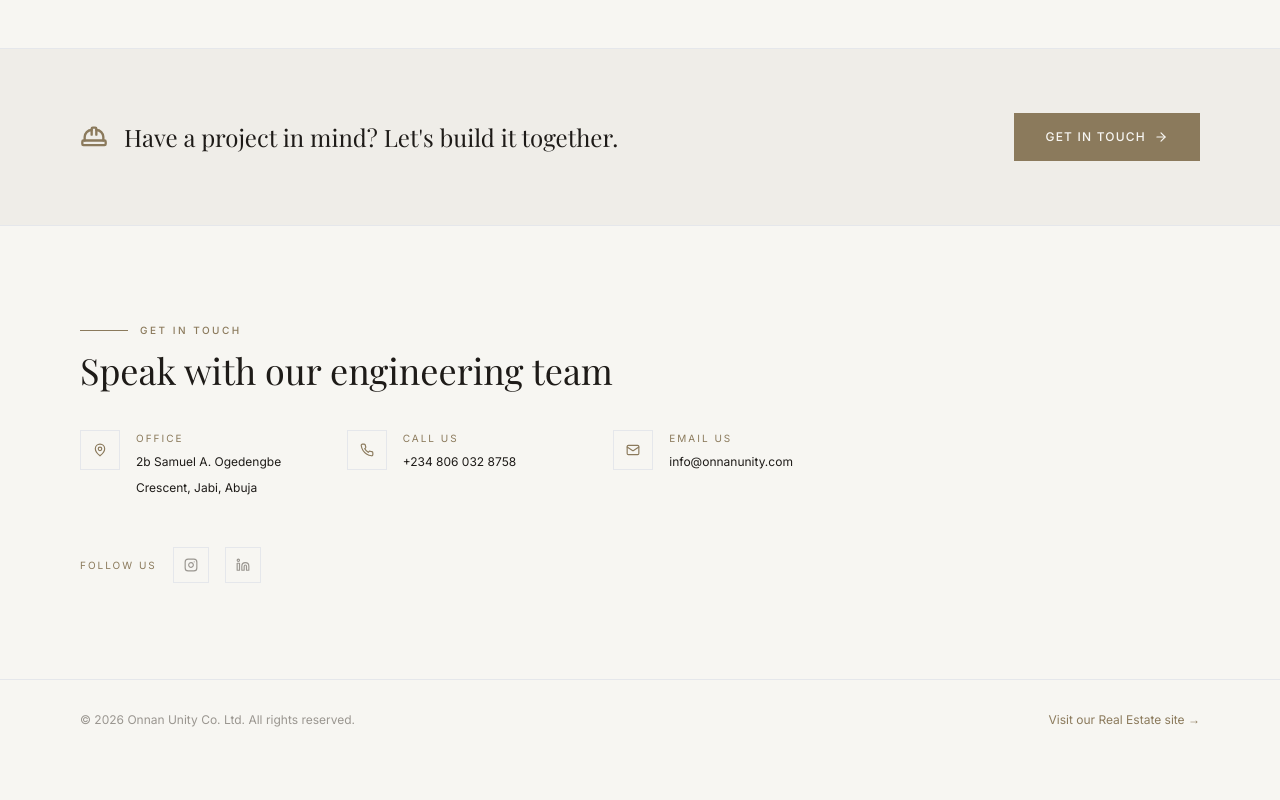
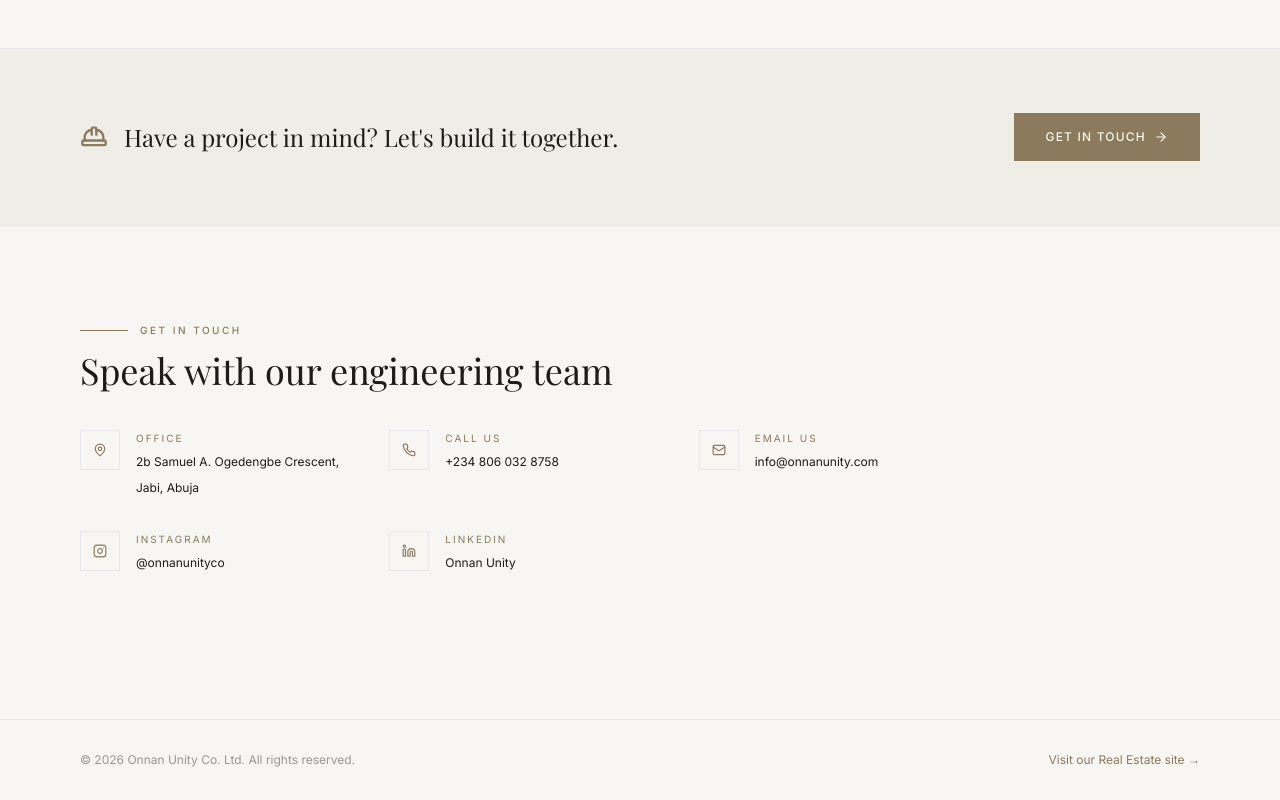
Before and after one commit to nomsou/onnanunity, a Next.js app: page /engineering-services in a window 1280 px wide. Shown: the part 1974-2774 px from the top of the page. Before the commit the page ends 2734 px from the top, so only its background shows below. Built offline with nearby package versions, Linux system fonts and the light colour scheme; a web font is replaced by a local one.

Commit message:
updated engineering contact page

```diff
--- a/app/engineering-services/page.tsx
+++ b/app/engineering-services/page.tsx
@@ -254,7 +254,7 @@
             </p>
           </div>
           <a
-            href="https://www.instagram.com/onnanunityco"
+            href="#contact"
             className="inline-flex items-center gap-2 bg-luxury-gold text-luxury-charcoal font-sans font-medium tracking-widest uppercase text-xs px-8 py-4 hover:bg-luxury-gold2 transition-all duration-300 shrink-0"
           >
             Get In Touch
@@ -278,7 +278,7 @@
           Speak with our engineering team
         </h2>
 
-        <div className="grid grid-cols-1 sm:grid-cols-3 gap-8 max-w-3xl mb-12">
+        <div className="grid grid-cols-1 sm:grid-cols-2 lg:grid-cols-3 gap-8 max-w-4xl mb-12">
           <div className="eng-contact-reveal flex items-start gap-4">
             <div className="w-10 h-10 border border-border-custom/60 flex items-center justify-center text-luxury-gold shrink-0">
               <MapPin size={14} />
@@ -309,45 +309,65 @@
             </div>
           </div>
           <div className="eng-contact-reveal flex items-start gap-4">
-            <div className="w-10 h-10 border border-border-custom/60 flex items-center justify-center text-luxury-gold shrink-0">
+            <Link
+              href="mailto:info@onnanunity.com"
+              className="flex items-start gap-4 text-luxury-muted hover:text-luxury-gold transition-colors duration-300 group"
+            >
+              <div className="w-10 h-10 border border-border-custom/60 flex items-center justify-center text-luxury-gold shrink-0 group-hover:border-luxury-gold transition-colors">
                 <Mail size={14} />
               </div>
               <div>
                 <p className="text-[10px] uppercase tracking-[0.2em] text-luxury-gold mb-0.5">
                   Email Us
                 </p>
-              <a
-                href="mailto:info@onnanunity.com"
-                className="font-sans text-xs text-luxury-cream hover:text-luxury-gold transition-colors"
-              >
+                <span className="font-sans text-xs text-luxury-cream group-hover:text-luxury-gold transition-colors">
                   info@onnanunity.com
-              </a>
+                </span>
               </div>
+            </Link>
           </div>
-        </div>
-
-        <div className="eng-contact-reveal flex items-center gap-4">
-          <p className="text-[10px] uppercase tracking-[0.2em] text-luxury-gold">
-            Follow Us
-          </p>
-          <a
+          <div className="eng-contact-reveal flex items-start gap-4">
+            <Link
               href="https://www.instagram.com/onnanunityco"
               target="_blank"
               rel="noopener noreferrer"
-            className="w-9 h-9 border border-border-custom/60 flex items-center justify-center text-luxury-muted hover:text-luxury-gold hover:border-luxury-gold transition-colors duration-300"
+              className="flex items-start gap-4 text-luxury-muted hover:text-luxury-gold transition-colors duration-300 group"
               aria-label="Onnan Unity on Instagram"
             >
+              <div className="w-10 h-10 border border-border-custom/60 flex items-center justify-center text-luxury-gold shrink-0 group-hover:border-luxury-gold transition-colors">
                 <Instagram size={14} />
-          </a>
-          <a
+              </div>
+              <div>
+                <p className="text-[10px] uppercase tracking-[0.2em] text-luxury-gold mb-0.5">
+                  Instagram
+                </p>
+                <span className="font-sans text-xs text-luxury-cream group-hover:text-luxury-gold transition-colors">
+                  @onnanunityco
+                </span>
+              </div>
+            </Link>
+          </div>
+          <div className="eng-contact-reveal flex items-start gap-4">
+            <Link
               href="https://www.linkedin.com/company/onnan-unity-company-limited/"
               target="_blank"
               rel="noopener noreferrer"
-            className="w-9 h-9 border border-border-custom/60 flex items-center justify-center text-luxury-muted hover:text-luxury-gold hover:border-luxury-gold transition-colors duration-300"
+              className="flex items-start gap-4 text-luxury-muted hover:text-luxury-gold transition-colors duration-300 group"
               aria-label="Onnan Unity on LinkedIn"
             >
+              <div className="w-10 h-10 border border-border-custom/60 flex items-center justify-center text-luxury-gold shrink-0 group-hover:border-luxury-gold transition-colors">
                 <Linkedin size={14} />
-          </a>
+              </div>
+              <div>
+                <p className="text-[10px] uppercase tracking-[0.2em] text-luxury-gold mb-0.5">
+                  LinkedIn
+                </p>
+                <span className="font-sans text-xs text-luxury-cream group-hover:text-luxury-gold transition-colors">
+                  Onnan Unity
+                </span>
+              </div>
+            </Link>
+          </div>
         </div>
       </section>
 
```
Lines whose indentation alone changed are shown as unchanged.
